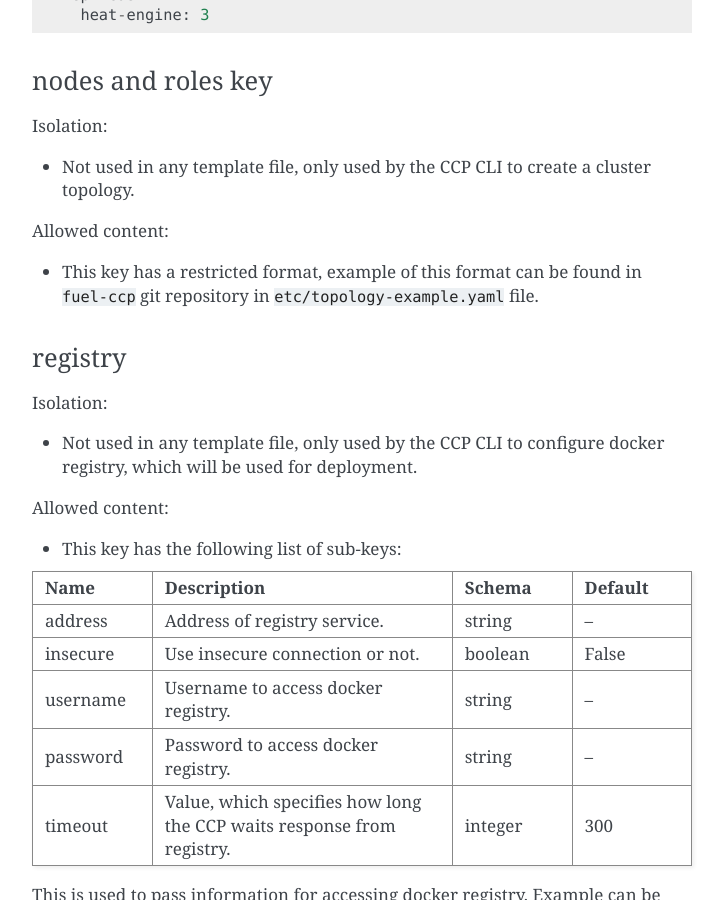
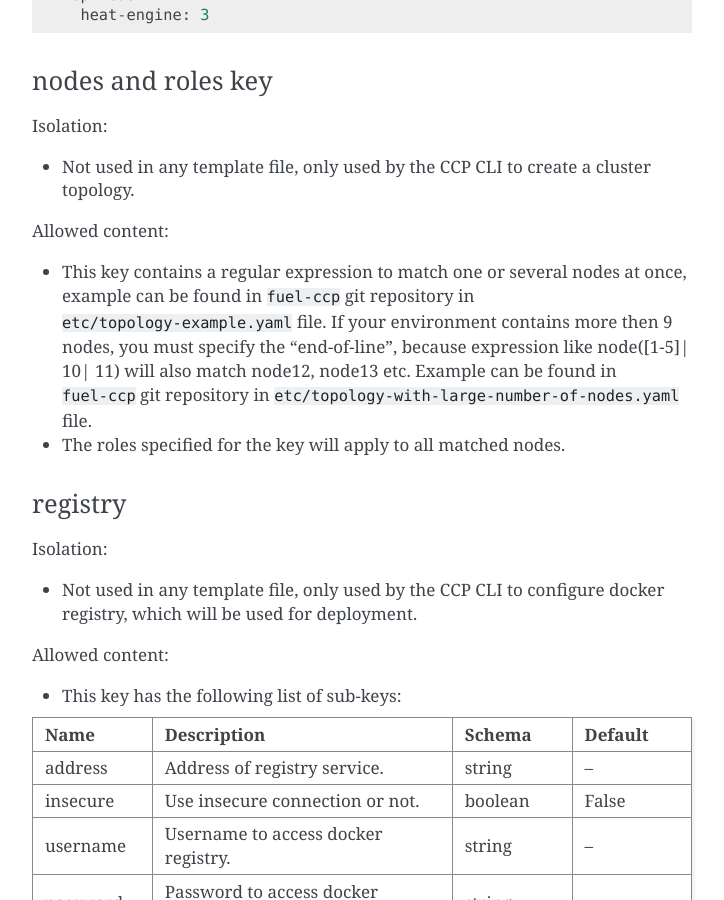
Before and after one commit to openstack-archive/fuel-ccp, a Sphinx documentation site: the page built from doc/source/config/types.rst, in a window 1280 px wide and 900 px high, scrolled down 8272 px. Shown: the whole window, without its empty margins (388-1112 px from the left). Built offline with Sphinx 7.4.7, drawn with Linux system fonts in a browser that asks for light colours.

Commit message:
Add description for nodes section
Change-Id: I16462dc851c46262bbb43a109cc5bb1380a6ca3e
Closes-Bug: #1660326

```diff
--- a/doc/source/config/types.rst
+++ b/doc/source/config/types.rst
@@ -481,8 +481,16 @@ Isolation:
 
 Allowed content:
 
-- This key has a restricted format, example of this format can be found in
-  ``fuel-ccp`` git repository in ``etc/topology-example.yaml`` file.
+- This key contains a regular expression to match one or several nodes at once,
+  example can be found in ``fuel-ccp`` git repository in
+  ``etc/topology-example.yaml`` file.
+  If your environment contains more then 9 nodes, you must specify the
+  "end-of-line", because expression like node([1-5]| 10| 11)
+  will also match node12, node13 etc. Example can be found in ``fuel-ccp``
+  git repository in ``etc/topology-with-large-number-of-nodes.yaml`` file.
+
+- The roles specified for the key will apply to all matched nodes.
+
 
 .. _registry:
 
```
Also changed, not shown: 1 other file.
